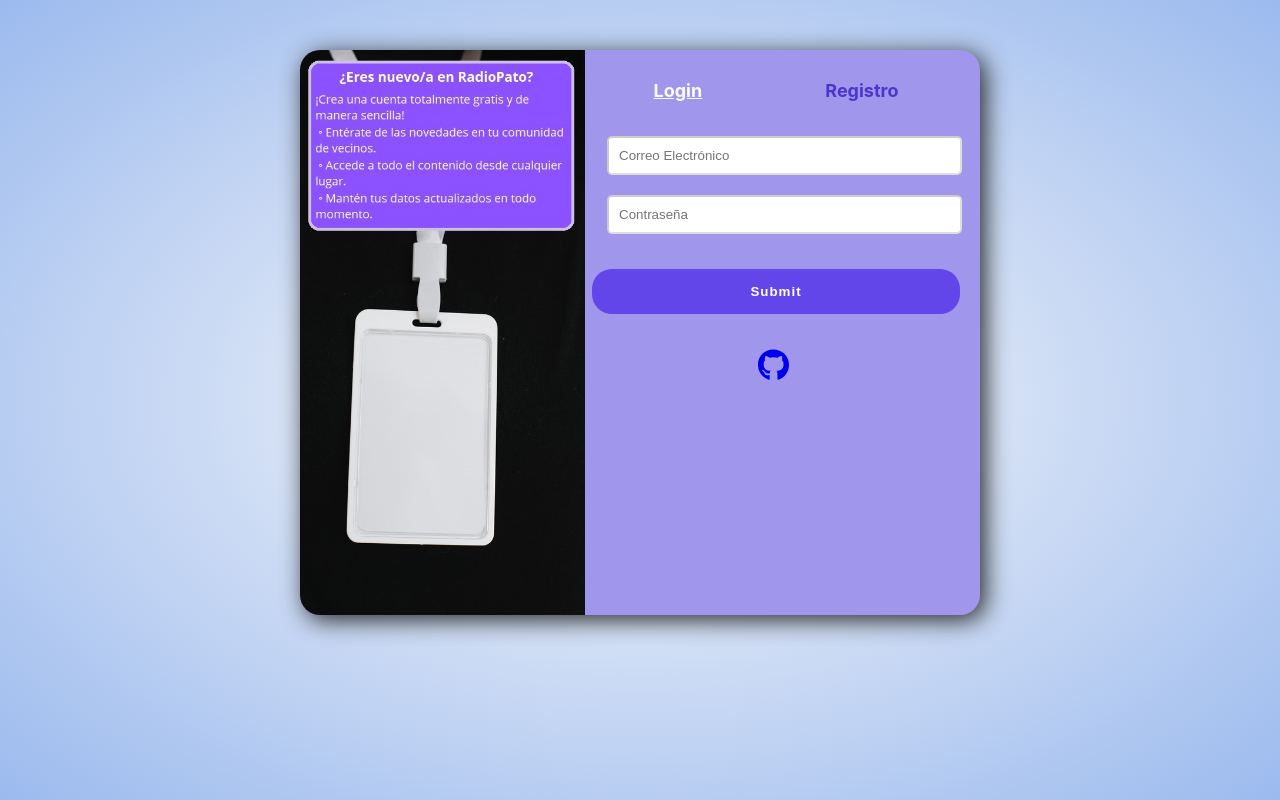
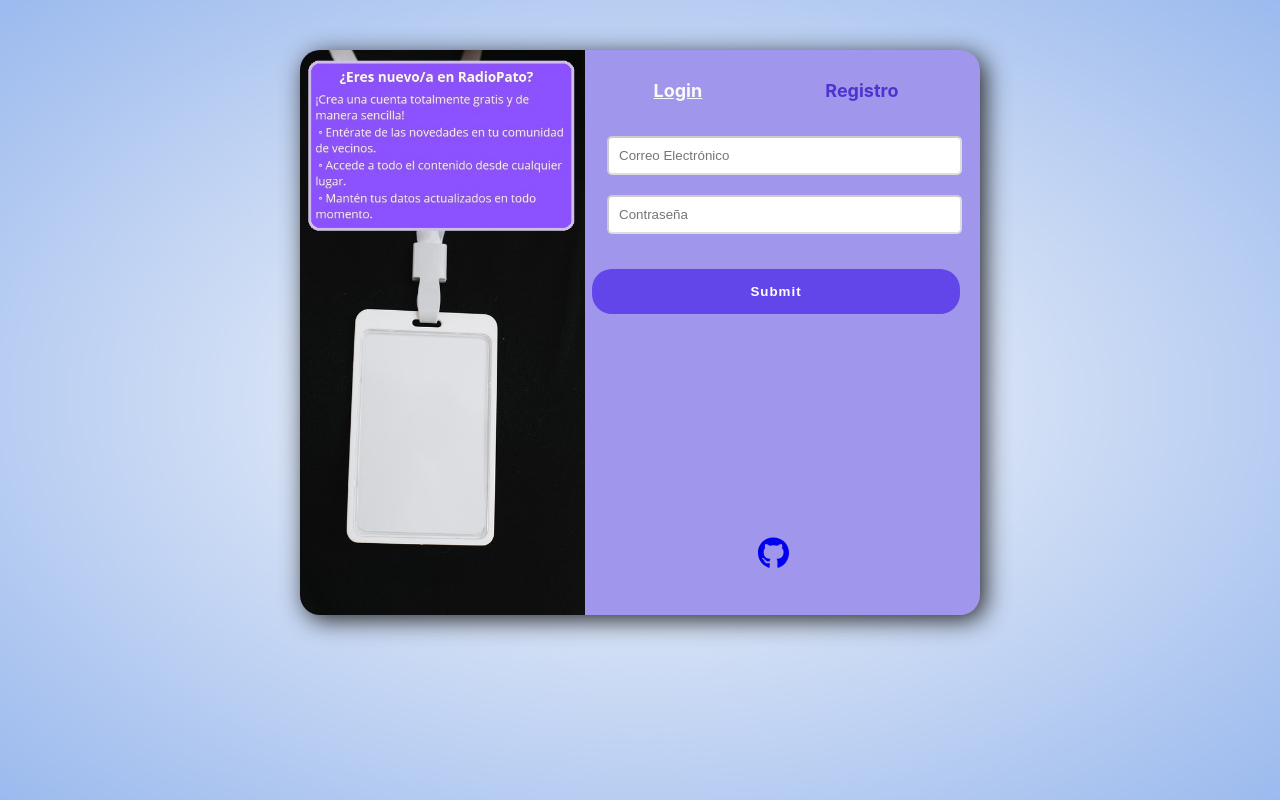
Before and after one commit to Radio-Pato/RadioPato-Frontend, a React (Vite) app: page /login in a window 1280 px wide. Built offline with nearby package versions, Linux system fonts and the light colour scheme.

Commit message:
💄Update footer down in Login Page

```diff
--- a/src/components/Layout/Layout.module.css
+++ b/src/components/Layout/Layout.module.css
@@ -6,9 +6,6 @@
     background-size: contain;
     background-attachment: fixed;
 
-    display: flex;
-    flex-direction: column;
-
     min-height: 100vh;
     display: flex;
     flex-direction: column;
--- a/src/pages/Login/Login.module.css
+++ b/src/pages/Login/Login.module.css
@@ -25,6 +25,10 @@ body {
 .login__right {
   width: 60%;
   padding: 20px;
+
+  min-height: 100%;
+  display: flex;
+  flex-direction: column;
 }
 
 .login__tittles {
@@ -63,9 +67,6 @@ body {
   width: 285px;
 }
 
-.footer {
-}
-
 /* Media queries */
 
 /* Medium devices (tablets, 768px and up) */
@@ -86,9 +87,9 @@ body {
 }
 
 /* Large devices (desktops, 992px and up) */
-@media (min-width: 992px) {
-}
+/* @media (min-width: 992px) {
+} */
 
 /*  Extra large devices (large desktops, 1200px and up) */
-@media (min-width: 1200px) {
-}
+/* @media (min-width: 1200px) {
+} */
```
